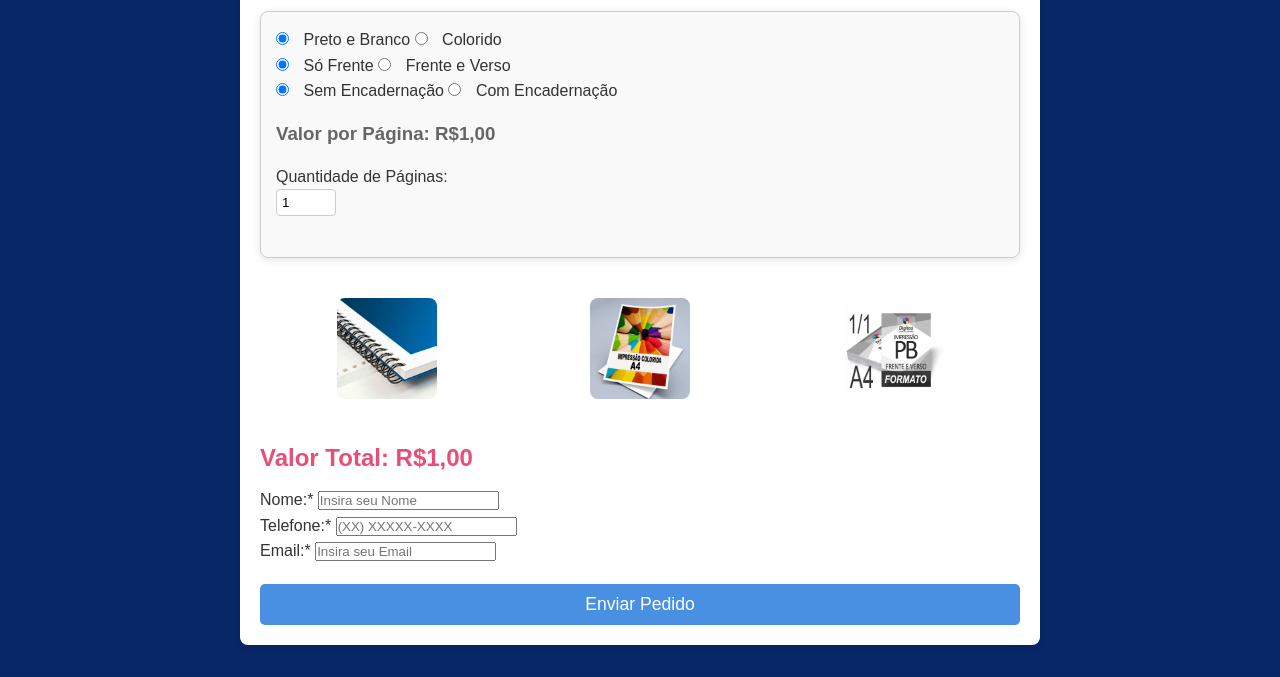
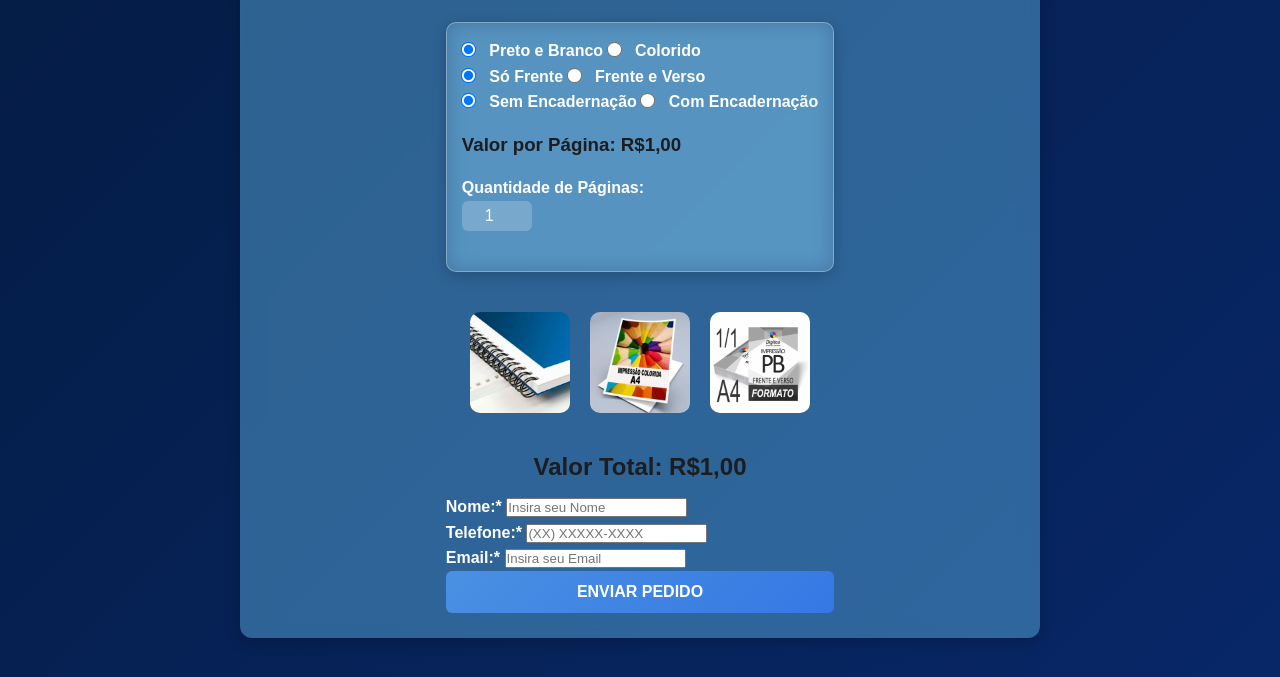
Before and after one commit to wilmaximodev/leadingpage, a website: page index.html in a window 1280 px wide. Shown: the part 123-800 px from the top of the page. Drawn offline with Linux system fonts and the light colour scheme.

Commit message:
CSS atualizado

```diff
--- a/src/style/style.css
+++ b/src/style/style.css
@@ -8,115 +8,152 @@
 /* Estilização do corpo */
 body {
     font-family: 'Arial', sans-serif;
-    background-color: #082767;
-    color: #333; /* Cor do texto */
+    background: linear-gradient(135deg, #041c44, #082767);
+    color: #fff;
     line-height: 1.6;
     padding: 20px;
+    display: flex;
+    justify-content: center;
+    align-items: center;
+    min-height: 100vh;
 }
 
 /* Estilização do container principal */
 div {
-    max-width: 800px; /* Largura máxima do conteúdo */
-    margin: auto; /* Centraliza o conteúdo */
-    background: #fff; /* Fundo branco para o container */
-    padding: 20px;
-    border-radius: 8px; /* Bordas arredondadas */
-    box-shadow: 0 2px 10px rgba(0, 0, 0, 0.1); /* Sombra sutil */
+    max-width: 800px;
+    width: 100%;
+    background: rgba(94, 179, 228, 0.459);
+    backdrop-filter: blur(10px);
+    padding: 25px;
+    border-radius: 12px;
+    box-shadow: 0 4px 15px rgba(0, 0, 0, 0.2);
 }
 
 /* Estilização dos títulos */
 h1 {
-    color: #4a90e2; /* Cor do título principal */
-    font-size: 2.5rem; /* Tamanho do título */
+    color: #03162c;
+    font-size: 2rem;
     margin-bottom: 10px;
+    text-align: center;
 }
 
 h2 {
-    color: #e94e77; /* Cor do título secundário */
-    font-size: 1.5rem; /* Tamanho do título */
-    margin-top: 20px;
+    color: #1d1d1f;
+    font-size: 1.5rem;
+    margin-top: 15px;
+    text-align: center;
 }
 
-/* Estilização dos subtítulos */
 h3 {
-    color: #666; /* Cor dos subtítulos */
+    color: #1d1d1f;
     margin: 15px 0;
 }
 
+/* Estilização do formulário */
 form {
     display: flex;
     flex-direction: column;
 }
 
+/* Campos desabilitados */
 input:disabled {
-    background-color: #f0f0f0;
-    color: #aaa;
-  }
-
-label {
-    margin-bottom: 10px;
+    background-color: #ccc;
+    color: #666;
 }
 
+/* Labels */
+label {
+    margin-bottom: 8px;
+    font-weight: bold;
+    color: #fff;
+}
+
+/* Caixa de opções */
 .options {
     margin: 20px 0;
     padding: 15px;
-    border: 1px solid #ccc; /* Borda sutil */
-    border-radius: 8px; /* Bordas arredondadas */
-    background-color: #f9f9f9; /* Fundo leve */
+    border: 1px solid rgba(255, 255, 255, 0.3);
+    border-radius: 10px;
+    background: rgba(255, 255, 255, 0.1);
+    transition: transform 0.2s ease-in-out;
 }
 
-input[type="radio"] {
-    margin-right: 10px; /* Espaço à direita dos inputs */
+.options:hover {
+    transform: scale(1.02);
 }
 
-input[type="number"] {
-    width: 60px; /* Largura do input */
-    padding: 5px; /* Preenchimento */
-    border: 1px solid #ccc; /* Borda sutil */
-    border-radius: 4px; /* Bordas arredondadas */
+/* Inputs */
+input[type="radio"],
+input[type="checkbox"] {
+    margin-right: 10px;
+    transform: scale(1.2);
 }
 
+/* Inputs numéricos */
+input[type="number"] {
+    width: 70px;
+    padding: 6px;
+    border: none;
+    border-radius: 6px;
+    background: rgba(255, 255, 255, 0.2);
+    color: #fff;
+    text-align: center;
+    font-size: 1rem;
+}
+
+/* Seção de imagens */
 .image-section {
-    display: flex; /* Layout flexível para as imagens */
-    justify-content: space-around; /* Espaço entre as imagens */
+    display: flex;
+    justify-content: center;
+    gap: 20px;
     margin-top: 20px;
 }
 
 .image-section img {
-    border-radius: 8px; /* Bordas arredondadas para as imagens */
-    width: 100px; /* Largura das imagens */
-    height: auto; /* Manter proporção */
-    transition: transform 0.3s; /* Efeito de transição */
+    border-radius: 10px;
+    width: 100px;
+    height: auto;
+    transition: transform 0.3s ease-in-out;
 }
 
 .image-section img:hover {
-    transform: scale(1.05); /* Aumenta a imagem ao passar o mouse */
-
+    transform: scale(1.1);
 }
 
+/* Valor total */
 label[for="valor"] {
     margin-top: 20px;
-    font-weight: bold; /* Negrito para o valor total */
+    font-weight: bold;
+    font-size: 1.2rem;
 }
 
+/* Botões */
 button {
-    background-color: #4a90e2; /* Cor de fundo do botão */
-    color: white; /* Cor do texto do botão */
-    padding: 10px; /* Preenchimento */
-    border: none; /* Remove a borda padrão */
-    border-radius: 5px; /* Bordas arredondadas */
-    cursor: pointer; /* Cursor como ponteiro */
-    font-size: 1.1rem; /* Tamanho da fonte do botão */
-    transition: background-color 0.3s; /* Efeito de transição */
-    margin-top: 20px; /* Espaço acima do botão */
+    background: linear-gradient(135deg, #4a90e2, #3578e5);
+    color: white;
+    padding: 12px;
+    border: none;
+    border-radius: 6px;
+    cursor: pointer;
+    font-size: 1rem;
+    transition: all 0.3s ease-in-out;
+    text-transform: uppercase;
+    font-weight: bold;
 }
 
 button:hover {
-    background-color: #e94e77; /* Cor do botão ao passar o mouse */
+    background: linear-gradient(135deg, #e94e77, #d4406f);
+    transform: scale(1.05);
 }
 
+button:active {
+    transform: scale(0.98);
+}
+
+/* Layout principal */
 .leadingpage {
     display: flex;
     flex-direction: column;
-    position: relative;
+    align-items: center;
+    width: 100%;
 }
```
